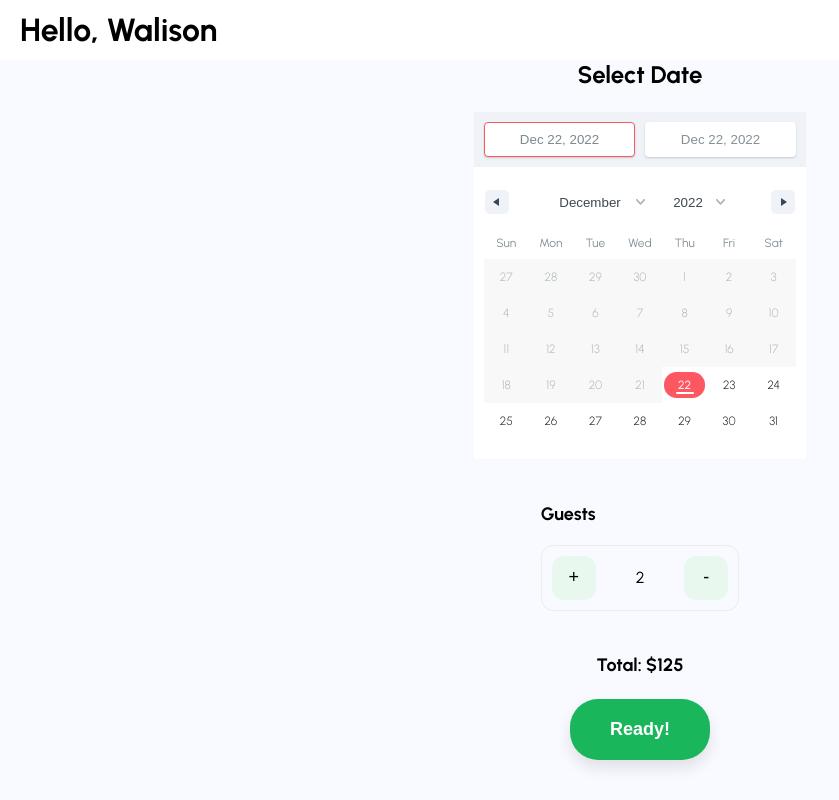
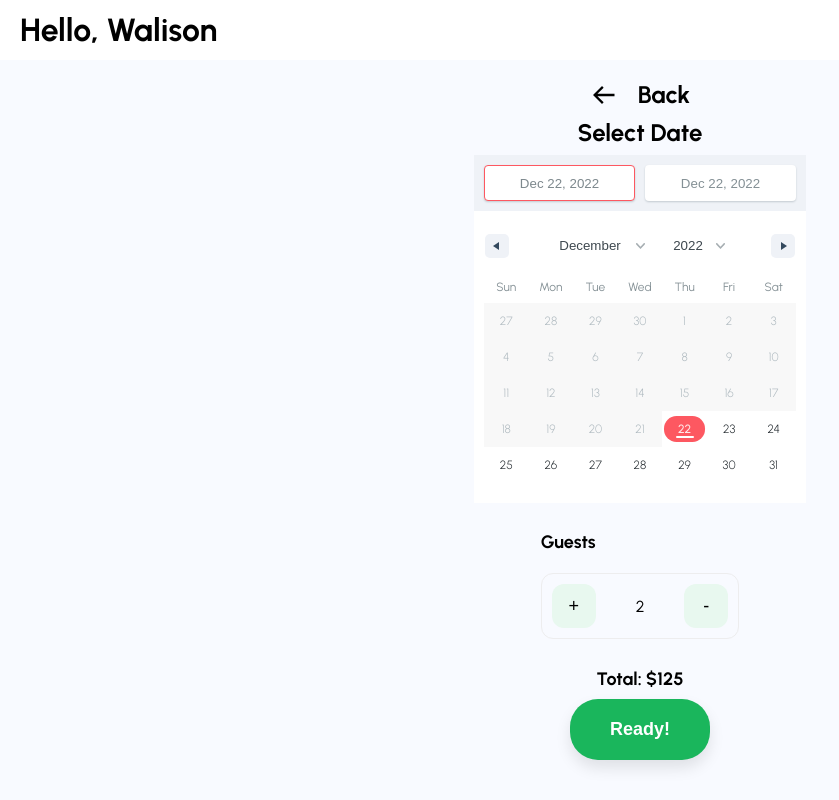
Before and after one commit to Wtheodoro/bed-buddy, a React (Create React App) app: page /bookNow/1/1 in a window 1280 px wide. Shown: the whole page, without its empty margins (0-839 px from the left). Built offline with nearby package versions, Linux system fonts and the light colour scheme.

Commit message:
fix: add back to home navigations

```diff
--- a/src/pages/BookEdit/index.tsx
+++ b/src/pages/BookEdit/index.tsx
@@ -1,11 +1,13 @@
 import React, { useEffect, useState } from 'react'
 import { DateRangePicker, RangeKeyDict } from 'react-date-range'
+import { BiArrowBack } from 'react-icons/bi'
 import { useNavigate, useParams } from 'react-router-dom'
 import { AddGuest, Button } from '../../components'
 import PagehigherOrderComponent from '../../components/PagehigherOrderComponent'
+import dateRangeList from '../../helper/dateRangeList'
 import daysCounter from '../../helper/daysCounter'
 import { useApp } from '../../hooks/appContext'
-import { Container, GuestWrapper } from './styles'
+import { Container, GuestWrapper, NavWrapper } from './styles'
 
 const BookEditPage = () => {
   const [startDate, setStartDate] = useState<Date>(new Date())
@@ -54,6 +56,19 @@ const BookEditPage = () => {
 
   const days = daysCounter(startDate, endDate)
 
+  const bookedDatesById = bookings.map(({ id, startDate, endDate }) => ({
+    id,
+    dateRangeList: dateRangeList(new Date(startDate), new Date(endDate)),
+  }))
+
+  const blockedDatesById = bookedDatesById.filter(
+    (bookedkedDateById) => bookedkedDateById.id !== currentBooking.id
+  )
+
+  const blockedDatesList = blockedDatesById
+    .map(({ dateRangeList }) => dateRangeList)
+    .flat(1)
+
   const handleClick = () => {
     const newBooking = {
       ...currentBooking,
@@ -66,8 +81,14 @@ const BookEditPage = () => {
     navigate('/myBooking')
   }
 
+  const handleBackToHome = () => navigate(-1)
+
   return (
     <Container>
+      <NavWrapper onClick={handleBackToHome}>
+        <BiArrowBack /> <span>Back</span>
+      </NavWrapper>
+
       <h2>Edit Date</h2>
 
       <DateRangePicker
@@ -76,6 +97,7 @@ const BookEditPage = () => {
         rangeColors={['#fd5861']}
         onChange={handleSelect}
         moveRangeOnFirstSelection={false}
+        disabledDates={blockedDatesList}
       />
 
       <GuestWrapper>
--- a/src/pages/BookEdit/styles.tsx
+++ b/src/pages/BookEdit/styles.tsx
@@ -25,3 +25,21 @@ export const GuestWrapper = styled.div`
     margin-bottom: 20px;
   }
 `
+export const NavWrapper = styled.section`
+  margin-top: 20px;
+  display: flex;
+  justify-content: center;
+  align-items: center;
+  cursor: pointer;
+
+  span {
+    font-weight: 700;
+    font-size: 24px;
+  }
+
+  svg {
+    width: 28px;
+    height: 28px;
+    margin-right: 20px;
+  }
+`
--- a/src/pages/BookNow/index.tsx
+++ b/src/pages/BookNow/index.tsx
@@ -5,9 +5,10 @@ import { AddGuest, Button } from '../../components'
 import PagehigherOrderComponent from '../../components/PagehigherOrderComponent'
 import daysCounter from '../../helper/daysCounter'
 import { useApp } from '../../hooks/appContext'
-import { Container, GuestWrapper } from './styles'
+import { Container, GuestWrapper, NavWrapper } from './styles'
 import uuid from 'react-uuid'
 import dateRangeList from '../../helper/dateRangeList'
+import { BiArrowBack } from 'react-icons/bi'
 
 const BookNowPage = () => {
   const [startDate, setStartDate] = useState<Date>(new Date())
@@ -69,8 +70,14 @@ const BookNowPage = () => {
     navigate('/myBooking')
   }
 
+  const handleBackToHome = () => navigate(-1)
+
   return (
     <Container>
+      <NavWrapper onClick={handleBackToHome}>
+        <BiArrowBack /> <span>Back</span>
+      </NavWrapper>
+
       <h2>Select Date</h2>
 
       <DateRangePicker
--- a/src/pages/BookNow/styles.tsx
+++ b/src/pages/BookNow/styles.tsx
@@ -25,3 +25,22 @@ export const GuestWrapper = styled.div`
     margin-bottom: 20px;
   }
 `
+
+export const NavWrapper = styled.section`
+  margin-top: 20px;
+  display: flex;
+  justify-content: space-between;
+  align-items: center;
+  cursor: pointer;
+
+  span {
+    font-weight: 700;
+    font-size: 24px;
+  }
+
+  svg {
+    width: 28px;
+    height: 28px;
+    margin-right: 20px;
+  }
+`
--- a/src/pages/MyBooking/index.tsx
+++ b/src/pages/MyBooking/index.tsx
@@ -1,10 +1,11 @@
 import React from 'react'
+import { BiArrowBack } from 'react-icons/bi'
 import { useNavigate } from 'react-router-dom'
 import { BookingCard } from '../../components'
 import PagehigherOrderComponent from '../../components/PagehigherOrderComponent'
 import { useApp } from '../../hooks/appContext'
 import { IBooking } from '../../types/bookingType'
-import { Container } from './styled'
+import { Container, NavWrapper } from './styled'
 
 const MyBookinPage = () => {
   const navigate = useNavigate()
@@ -19,8 +20,14 @@ const MyBookinPage = () => {
   const handleViewClick = (placeId: number, placeName: string) =>
     navigate(`/rooms/${placeId}/${placeName}`)
 
+  const handleBackToHome = () => navigate('/home')
+
   return (
     <Container>
+      <NavWrapper onClick={handleBackToHome}>
+        <BiArrowBack /> <span>Back to Home</span>
+      </NavWrapper>
+
       {bookings.map((booking) => (
         <BookingCard
           key={booking.id}
--- a/src/pages/MyBooking/styled.tsx
+++ b/src/pages/MyBooking/styled.tsx
@@ -4,9 +4,32 @@ export const Container = styled.div`
   width: 100vw;
   height: 100vh;
   padding: 20px;
+  display: flex;
+  flex-direction: column;
+  justify-content: center;
+  align-items: center;
   background: #e8f8ef;
 
   > div + div {
     margin-top: 20px;
   }
 `
+
+export const NavWrapper = styled.section`
+  display: flex;
+  justify-content: center;
+  align-items: center;
+  cursor: pointer;
+  margin-bottom: 20px;
+
+  span {
+    font-weight: 700;
+    font-size: 24px;
+  }
+
+  svg {
+    width: 28px;
+    height: 28px;
+    margin-right: 20px;
+  }
+`
--- a/src/pages/Rooms/index.tsx
+++ b/src/pages/Rooms/index.tsx
@@ -68,7 +68,7 @@ const RoomsPage = () => {
           <p>
             <span>${currentPlace?.price}</span> /night
           </p>
-          <Button onClick={() => {}} size='small'>
+          <Button onClick={() => handleBookNow(currentPlace)} size='small'>
             Book Now!
           </Button>
         </DesktopBookingContainner>
--- a/src/pages/Rooms/styles.tsx
+++ b/src/pages/Rooms/styles.tsx
@@ -149,6 +149,7 @@ export const NavWrapper = styled.section`
   display: flex;
   justify-content: center;
   align-items: center;
+  cursor: pointer;
 
   span {
     font-weight: 700;
```
